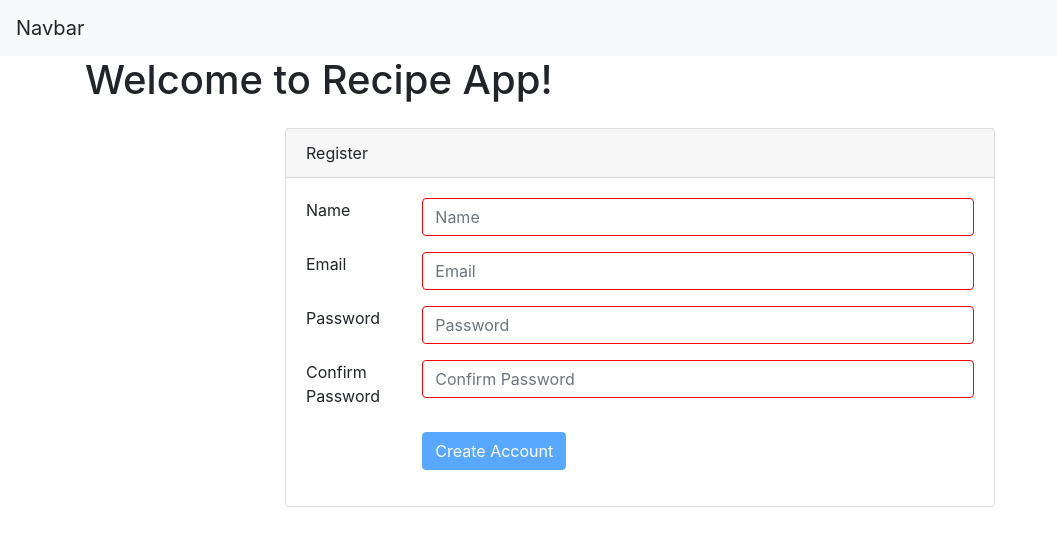
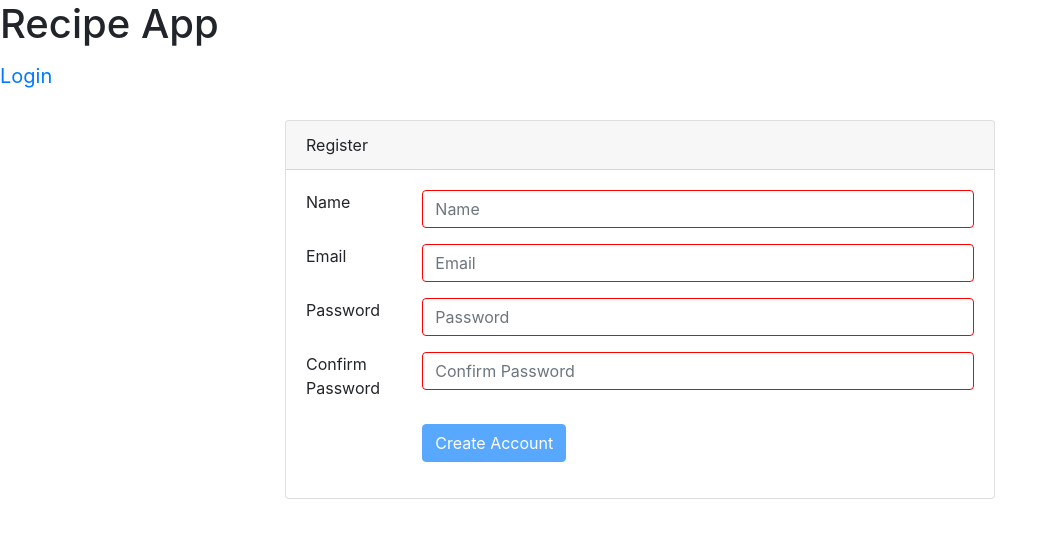
Before and after one commit to chas-academy/06-recipe-app-frontend-hampusfredriksson, an Angular app: page /signup in a window 1280 px wide. Shown: the top 546 px of the page, without its empty margins (0-1057 px from the left). Built offline with nearby package versions, Linux system fonts and the light colour scheme.

Commit message:
found :poop: code. Used another navigate function and changed all https to http -> backend

```diff
--- a/src/app/app.component.html
+++ b/src/app/app.component.html
@@ -1,7 +1,5 @@
 <app-navbar></app-navbar>
 
 <div class="container">
-  <h1>Welcome to {{ title }}!</h1>
-
   <router-outlet></router-outlet>
 </div>
--- a/src/app/app.component.ts
+++ b/src/app/app.component.ts
@@ -4,6 +4,4 @@ import { Component } from '@angular/core';
   templateUrl: './app.component.html',
   styleUrls: ['./app.component.scss']
 })
-export class AppComponent {
-  title = 'Recipe App';
-}
+export class AppComponent {}
--- a/src/app/interceptor.service.ts
+++ b/src/app/interceptor.service.ts
@@ -29,46 +29,6 @@ export class InterceptorService implements HttpInterceptor {
       headers: request.headers.set('Accept', 'application/json')
     });
 
-    return next.handle(request).pipe(
-      map((event: HttpEvent<any>) => {
-        if (event instanceof HttpResponse) {
-          console.log('event--->>>', event);
-        }
-        return event;
-      })
-    );
+    return next.handle(request);
   }
 }
-//   intercept(
-//     req: HttpRequest<any>,
-//     next: HttpHandler
-//   ): Observable<HttpEvent<any>> {
-
-//     const token = TokenService.getToken();
-
-//     if (token) {
-//       req = req.clone({
-//         headers: req.headers.set('Authorization', 'Bearer ' + token)
-//       });
-//     }
-
-//     if (!req.headers.has('Content-Type')) {
-//       req = req.clone({
-//         headers: req.headers.set('Content-Type', 'application/json')
-//       });
-//     }
-
-//     req = req.clone({
-//       headers: req.headers.set('Accept', 'application/json')
-//     });
-
-//     return next.handle(req).pipe(
-//       map((event: HttpEvent<any>) => {
-//         if (event instanceof HttpResponse) {
-//           console.log('event--->>>', event);
-//         }
-//         return event;
-//       })
-//     );
-//   }
-// }
--- a/src/app/jarwis.service.ts
+++ b/src/app/jarwis.service.ts
@@ -5,7 +5,7 @@ import { HttpClient } from '@angular/common/http';
   providedIn: 'root'
 })
 export class JarwisService {
-  private baseURL = 'http://recipe.test/api';
+  private baseURL = 'http://rocky-garden-22652.herokuapp.com/api';
   constructor(private http: HttpClient) {}
 
   signup(data) {
--- a/src/app/navbar/navbar.component.html
+++ b/src/app/navbar/navbar.component.html
@@ -1,13 +1,19 @@
-<nav class="navbar navbar-light bg-light justify-content-between">
-  <a class="navbar-brand">Navbar</a>
-  <div>
+<div class="hero-image">
+  <div class="navText">
+    <h1>Recipe App</h1>
+  </div>
+  <div class="navbarText">
+    <a class="navbar-brand" routerLink="login" *ngIf="!loggedIn">Login</a>
     <a class="navbar-brand" routerLink="recipes" *ngIf="loggedIn"
       >Search Recipes</a
     >
     <a class="navbar-brand" routerLink="saved" *ngIf="loggedIn">Saved Recipe</a>
-
-    <a class="navbar-brand" href="#" (click)="logout($event)" *ngIf="loggedIn"
+    <a
+      class="navbar-brand-logout"
+      href="#"
+      (click)="logout($event)"
+      *ngIf="loggedIn"
       >Logout</a
     >
   </div>
-</nav>
+</div>
--- a/src/app/recipes.service.ts
+++ b/src/app/recipes.service.ts
@@ -12,7 +12,7 @@ export class RecipesService {
     this.httpNoIntercept = new HttpClient(handler);
   }
 
-  dbUrl = 'http://recipe.test/api/recipes/';
+  dbUrl = 'http://rocky-garden-22652.herokuapp.com/api/recipes/';
   baseUrl = 'https://api.edamam.com/';
   app_key = '65ab7ace1da31c7f5898aa958729b117';
   app_id = '61d3b631';
@@ -40,7 +40,7 @@ export class RecipesService {
       headers: new HttpHeaders({
         'Content-Type': 'application/json',
         // tslint:disable-next-line: object-literal-key-quotes
-        'Accept': 'application/json'
+        Accept: 'application/json'
       })
     });
   }
--- a/src/app/signup/signup.component.ts
+++ b/src/app/signup/signup.component.ts
@@ -33,7 +33,7 @@ export class SignupComponent implements OnInit {
 
   handleResponse(data) {
     this.Token.handle(data.access_token);
-    this.router.navigateByUrl('/recipes');
+    this.router.navigate(['/recipes']);
   }
 
   handleError(error) {
--- a/src/app/token.service.ts
+++ b/src/app/token.service.ts
@@ -3,10 +3,10 @@ import { JsonPipe } from '@angular/common';
 
 @Injectable()
 export class TokenService {
-  private iss = {
-    login: 'http://recipe.test/api/login',
-    signup: 'http://recipe.test/api/signup'
-  };
+  private iss = [
+    'http://rocky-garden-22652.herokuapp.com/api/login',
+    'http://rocky-garden-22652.herokuapp.com/api/signup'
+  ];
 
   constructor() {}
 
@@ -30,6 +30,7 @@ export class TokenService {
     const token = this.getToken();
     if (token) {
       const payload = this.payload(token);
+
       if (payload) {
         return Object.values(this.iss).indexOf(payload.iss) > -1 ? true : false;
       }
```
